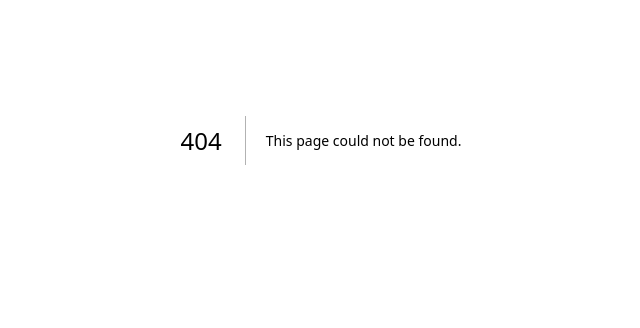
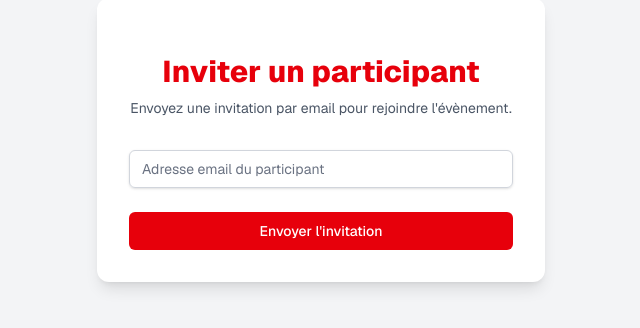
Before and after one commit to Team-3-Ynov/ynov-secret-santa-front-end, a Next.js app: page /events/1/invite in a window 1280 px wide. Before the commit this address had no page. Shown: the part 260-588 px from the top of the page, without its empty margins (319-959 px from the left). Built offline with nearby package versions, Linux system fonts and the light colour scheme.

Commit message:
feat(frontend): add invitation page and config API URL

```diff
--- /dev/null
+++ b/src/app/events/[id]/invite/page.tsx
@@ -0,0 +1,125 @@
+'use client';
+
+import { useState } from 'react';
+import { useParams, useRouter } from 'next/navigation';
+
+export default function InvitePage() {
+    const { id } = useParams();
+    const router = useRouter();
+    const [email, setEmail] = useState('');
+    const [status, setStatus] = useState<'idle' | 'loading' | 'success' | 'error'>('idle');
+    const [message, setMessage] = useState('');
+
+    const handleInvite = async (e: React.FormEvent) => {
+        e.preventDefault();
+        setStatus('loading');
+        setMessage('');
+
+        try {
+            const token = localStorage.getItem('token');
+            if (!token) {
+                throw new Error('Vous devez être connecté pour envoyer des invitations.');
+            }
+
+            const apiUrl = process.env.NEXT_PUBLIC_API_URL || 'http://localhost:3000';
+            const res = await fetch(`${apiUrl}/api/events/${id}/invite`, {
+                method: 'POST',
+                headers: {
+                    'Content-Type': 'application/json',
+                    'Authorization': `Bearer ${token}`
+                },
+                body: JSON.stringify({ email })
+            });
+
+            const data = await res.json();
+
+            if (!res.ok) {
+                throw new Error(data.message || 'Erreur lors de l\'invitation');
+            }
+
+            setStatus('success');
+            setMessage(`Invitation envoyée à ${email} !`);
+            setEmail('');
+        } catch (error: any) {
+            console.error(error);
+            setStatus('error');
+            setMessage(error.message || 'Une erreur est survenue.');
+        }
+    };
+
+    return (
+        <div className="min-h-screen flex items-center justify-center bg-gray-100 py-12 px-4 sm:px-6 lg:px-8 font-sans">
+            <div className="max-w-md w-full space-y-8 bg-white p-8 rounded-xl shadow-lg">
+                <div>
+                    <h2 className="mt-6 text-center text-3xl font-extrabold text-red-600">
+                        Inviter un participant
+                    </h2>
+                    <p className="mt-2 text-center text-sm text-gray-600">
+                        Envoyez une invitation par email pour rejoindre l'évènement.
+                    </p>
+                </div>
+                <form className="mt-8 space-y-6" onSubmit={handleInvite}>
+                    <div className="rounded-md shadow-sm -space-y-px">
+                        <div>
+                            <label htmlFor="email-address" className="sr-only">Adresse Email</label>
+                            <input
+                                id="email-address"
+                                name="email"
+                                type="email"
+                                autoComplete="email"
+                                required
+                                className="appearance-none rounded-md relative block w-full px-3 py-2 border border-gray-300 placeholder-gray-500 text-gray-900 focus:outline-none focus:ring-2 focus:ring-red-500 focus:border-red-500 focus:z-10 sm:text-sm"
+                                placeholder="Adresse email du participant"
+                                value={email}
+                                onChange={(e) => setEmail(e.target.value)}
+                            />
+                        </div>
+                    </div>
+
+                    <div>
+                        <button
+                            type="submit"
+                            disabled={status === 'loading'}
+                            className={`group relative w-full flex justify-center py-2 px-4 border border-transparent text-sm font-medium rounded-md text-white ${status === 'loading' ? 'bg-red-400' : 'bg-red-600 hover:bg-red-700'
+                                } focus:outline-none focus:ring-2 focus:ring-offset-2 focus:ring-red-500 transition-colors`}
+                        >
+                            {status === 'loading' ? 'Envoi...' : 'Envoyer l\'invitation'}
+                        </button>
+                    </div>
+
+                    {status === 'success' && (
+                        <div className="rounded-md bg-green-50 p-4">
+                            <div className="flex">
+                                <div className="flex-shrink-0">
+                                    {/* Icon success */}
+                                    <svg className="h-5 w-5 text-green-400" viewBox="0 0 20 20" fill="currentColor">
+                                        <path fillRule="evenodd" d="M10 18a8 8 0 100-16 8 8 0 000 16zm3.707-9.293a1 1 0 00-1.414-1.414L9 10.586 7.707 9.293a1 1 0 00-1.414 1.414l2 2a1 1 0 001.414 0l4-4z" clipRule="evenodd" />
+                                    </svg>
+                                </div>
+                                <div className="ml-3">
+                                    <p className="text-sm font-medium text-green-800">{message}</p>
+                                </div>
+                            </div>
+                        </div>
+                    )}
+
+                    {status === 'error' && (
+                        <div className="rounded-md bg-red-50 p-4">
+                            <div className="flex">
+                                <div className="flex-shrink-0">
+                                    {/* Icon error */}
+                                    <svg className="h-5 w-5 text-red-400" viewBox="0 0 20 20" fill="currentColor">
+                                        <path fillRule="evenodd" d="M10 18a8 8 0 100-16 8 8 0 000 16zM8.707 7.293a1 1 0 00-1.414 1.414L8.586 10l-1.293 1.293a1 1 0 101.414 1.414L10 11.414l1.293 1.293a1 1 0 001.414-1.414L11.414 10l1.293-1.293a1 1 0 00-1.414-1.414L10 8.586 8.707 7.293z" clipRule="evenodd" />
+                                    </svg>
+                                </div>
+                                <div className="ml-3">
+                                    <p className="text-sm font-medium text-red-800">{message}</p>
+                                </div>
+                            </div>
+                        </div>
+                    )}
+                </form>
+            </div>
+        </div>
+    );
+}
--- a/src/app/secretsanta/create/page.tsx
+++ b/src/app/secretsanta/create/page.tsx
@@ -28,7 +28,8 @@ export default function CreateSecretSantaPage() {
     };
 
     try {
-      const response = await fetch('/api/events', {
+      const apiUrl = process.env.NEXT_PUBLIC_API_URL || 'http://localhost:3000';
+      const response = await fetch(`${apiUrl}/api/events`, {
         method: 'POST',
         headers: { 'Content-Type': 'application/json' },
         body: JSON.stringify(eventData),
```
